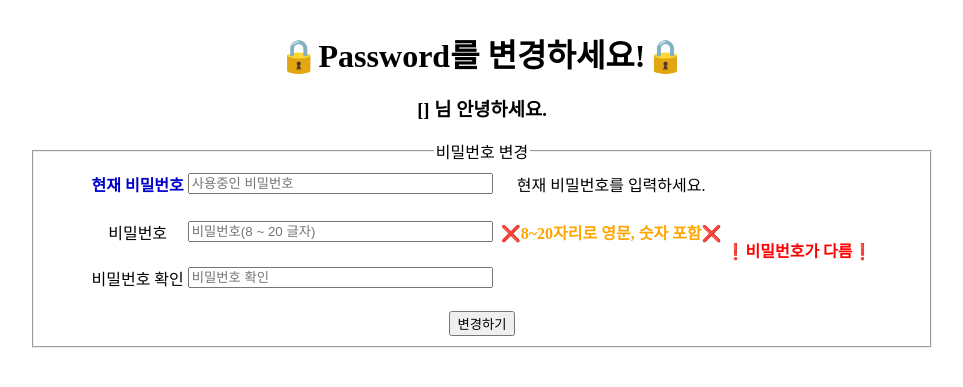
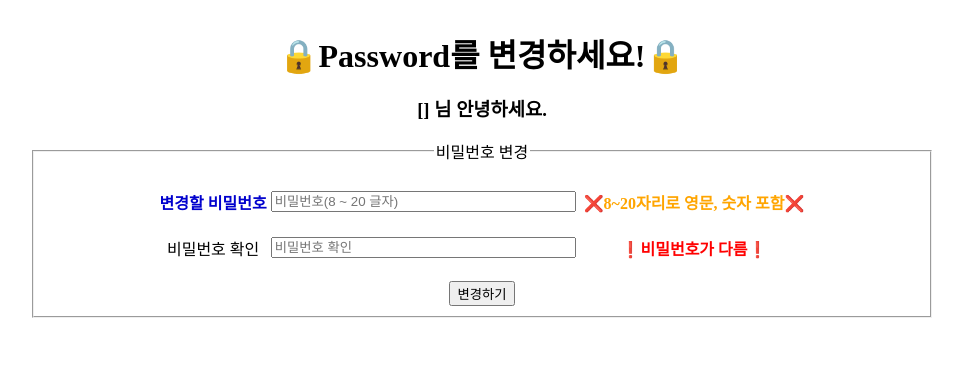
Before and after one commit to jun108059/Membership-System, a PHP site: page /posts/App/Views/Membership/passwordChange.php in a window 1280 px wide. Shown: the top 387 px of the page, without its empty margins (158-1121 px from the left). Run offline with PHP 8.4, Linux system fonts and the light colour scheme; the template is opened without the code that fills it, so the values that code supplies are empty.

Commit message:
[Refact]♻불필요한 검사 로직 제거
불필요한 검사 삭제

```diff
--- a/membership/MVC/App/Views/Membership/passwordChange.php
+++ b/membership/MVC/App/Views/Membership/passwordChange.php
@@ -15,65 +15,38 @@
         <h1>🔒Password를 변경하세요!🔒</h1>
         <br>
         <input type="hidden" name="user_id" id="user_id" value="<?php echo($user_id)?>">
-        <input type="hidden" name="user_pw" id="user_pw" value="<?php echo($user_pw)?>">
 
         <h3>[<?php echo htmlspecialchars($user_id);?>] 님 안녕하세요.</h3>
         <br>
         <fieldset>
             <legend>비밀번호 변경</legend>
+            <br>
             <table>
                 <tr>
-                    <td style="color: mediumblue; font-weight: bold;">현재 비밀번호<br><br></td>
-                    <td><input type="password" size="35" name="password" placeholder="사용중인 비밀번호"
-                               class="checkPw" id="curr_pw" maxlength="20" required><br><br></td>
-                    <td><div>&nbsp;현재 비밀번호를 입력하세요.</div><br></td>
-
-                <tr>
-                <tr>
-                    <td>비밀번호<br><br></td>
+                    <td style="color: mediumblue; font-weight: bold;">변경할 비밀번호<br><br></td>
                     <td><input type="password" size="35" name="password" placeholder="비밀번호(8 ~ 20 글자)"
                                class="memberPw" id="pw1" maxlength="20" required><br><br></td>
                     <td><div id="check-pw-success" style="display: none; color: limegreen; font-weight: bold;">&nbsp;🟢사용가능한 비밀번호🟢<br><br></div>
                         <div id="check-pw-fail" style="display: inline; color: orange; font-weight: bold;">&nbsp;❌8~20자리로 영문, 숫자 포함❌<br><br></div></td>
-                    <td><div id="alert-success" style="display: none; color: blue; font-weight: bold;">&nbsp;<br/>✔😄비밀번호 일치😄✔</div>
-                        <div id="alert-danger" style="display: inline; color: red; font-weight: bold;">&nbsp;<br/>❗비밀번호가 다름❗</div></td>
+
 
                 </tr>
                 <tr>
                     <td>비밀번호 확인<br><br></td>
                     <td><input type="password" size="35" name="password2" placeholder="비밀번호 확인"
                                class="memberPw2" id="pw2" maxlength="20" required ><br><br></td>
+                    <td><div id="alert-success" style="display: none; color: blue; font-weight: bold;">&nbsp;✔😄비밀번호 일치😄✔<br><br></div>
+                        <div id="alert-danger" style="display: inline; color: red; font-weight: bold;">&nbsp❗비밀번호가 다름❗<br><br></div></td>
 
                 </tr>
             </table>
-            <input type="submit" value="변경하기" />
+            <input type="submit" id="complete" value="변경하기" />
         </fieldset>
     </form>
 </div>
 
 <script type="text/javascript" src="https://code.jquery.com/jquery.min.js"></script>
 <script>
-    $(document).ready(function() {
-        // 실시간 변화 감지
-        $(".checkPw").on("keyup", function(e){ // check 라는 클래스에 입력을 감지
-            let user_pw = $("#user_pw").val(); // 기존 password
-            let curr_pw = $("#curr_pw").val(); // 입력한 password
-
-            $self = $(this);
-            var $user_id = $("#user_id").val();
-            $.post( //post 방식으로 user id 값 넘기기
-                "/Membership/checkPw",
-                { currPw : $(this).val(), userId : $user_id },
-                function(data){
-                    if(data){ //만약 data 값이 전송 되면
-                        $self.parent().parent().find("div").html(data); //div태그를 찾아 html방식으로 data를 뿌려줍니다.
-                        $self.parent().parent().find("div").css("color", "#F00"); //div 태그를 찾아 css효과로 빨간색을 설정합니다
-                    }
-                }
-            );
-        });
-    });
-
     // 비밀 번호 글자 수 유효성 검사
     $(".memberPw").on("keyup", function () {
         let passwordReg = /^(?=.*[a-zA-Z])((?=.*\d)|(?=.*\W)).{6,20}$/;
@@ -104,6 +77,13 @@
             }
         }
     });
+
+    $('#complete').click(function () {
+        alert("비밀번호 변경이 완료되었습니다!");
+        // location.href = 'Login/index';
+        location.replace('/Login/index');
+        $('#form').submit();
+    });
 </script>
 
 </body>
```
